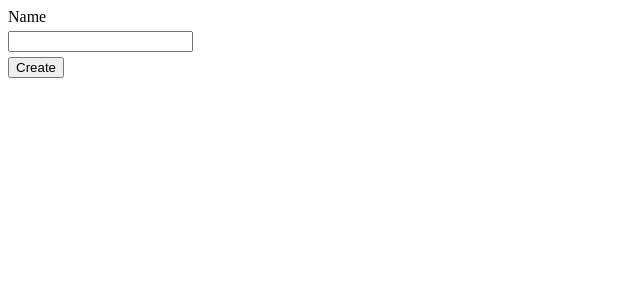
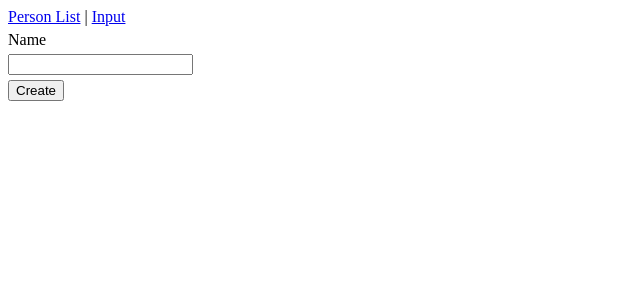
Before and after one commit to catgsmith/ionic4_ng-refresher, an Angular app: page /input in a window 1280 px wide. Shown: the top 300 px of the page, without its empty margins (0-640 px from the left). Built offline with nearby package versions, Linux system fonts and the light colour scheme.

Commit message:
add routerLinks to app component view

```diff
--- a/src/app/app.component.html
+++ b/src/app/app.component.html
@@ -1 +1,3 @@
+<a routerLink="/">Person List</a> | <a routerLink="/input">Input</a>
+<br/>
 <router-outlet></router-outlet>
--- a/src/app/persons/person-input.component.ts
+++ b/src/app/persons/person-input.component.ts
@@ -1,4 +1,5 @@
-import { Component, EventEmitter, OnInit, Output } from '@angular/core';
+import { Component, OnInit } from '@angular/core';
+import { PersonsService } from './persons.service';
 
 
 @Component({
@@ -7,17 +8,16 @@ import { Component, EventEmitter, OnInit, Output } from '@angular/core';
   styleUrls: ["./person-input.component.css"]
 })
 export class PersonInputComponent implements OnInit {
-  @Output() personCreate = new EventEmitter<string>();
+  enteredPersonName = '';
 
-  enteredPersonName = '';
-  constructor() { }
+  constructor(private prsService: PersonsService) { }
 
   ngOnInit(): void {
   }
 
   onCreatePerson(): void {
     console.log('Created a person called ' + this.enteredPersonName);
-    this.personCreate.emit(this.enteredPersonName);
+    this.prsService.addPerson(this.enteredPersonName);
     this.enteredPersonName = '';
   }
 }
--- a/src/app/persons/persons.service.ts
+++ b/src/app/persons/persons.service.ts
@@ -8,5 +8,6 @@ export class PersonsService {
 
   addPerson(name: string) {
     this.persons.push(name);
+    console.log('Added a person called ' + name);
   }
 }
```
